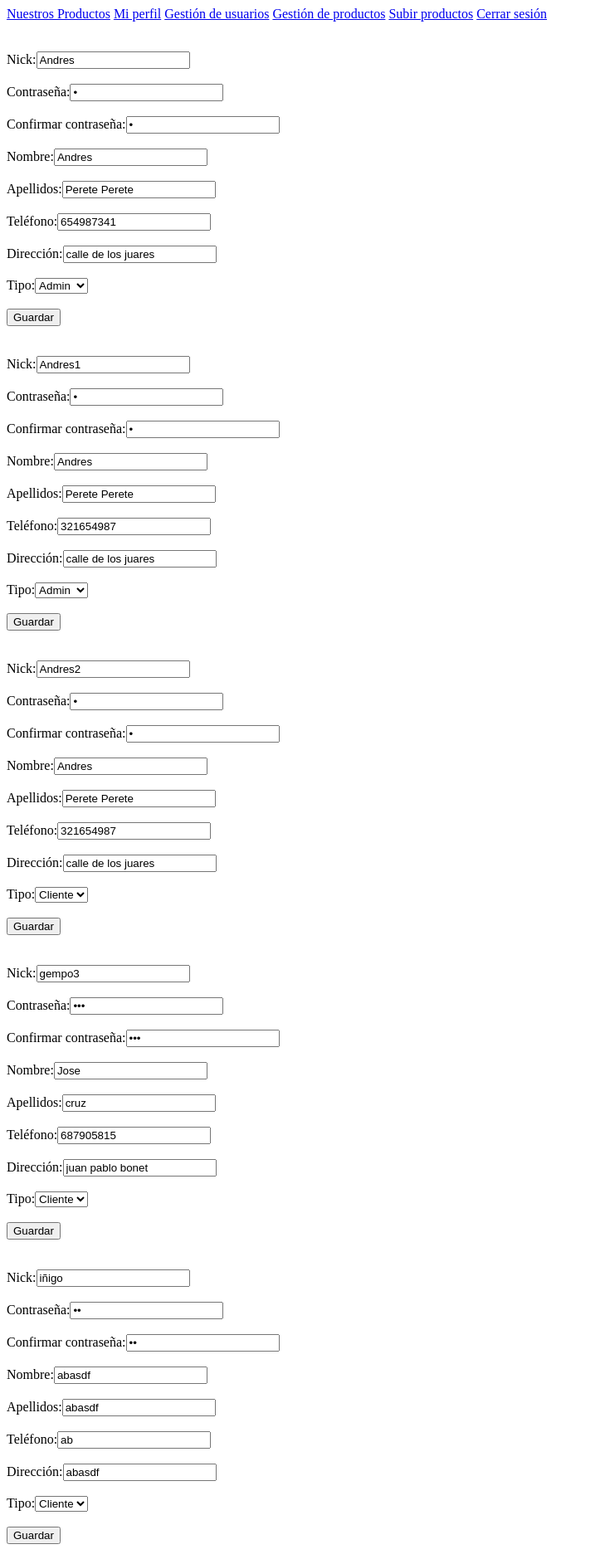
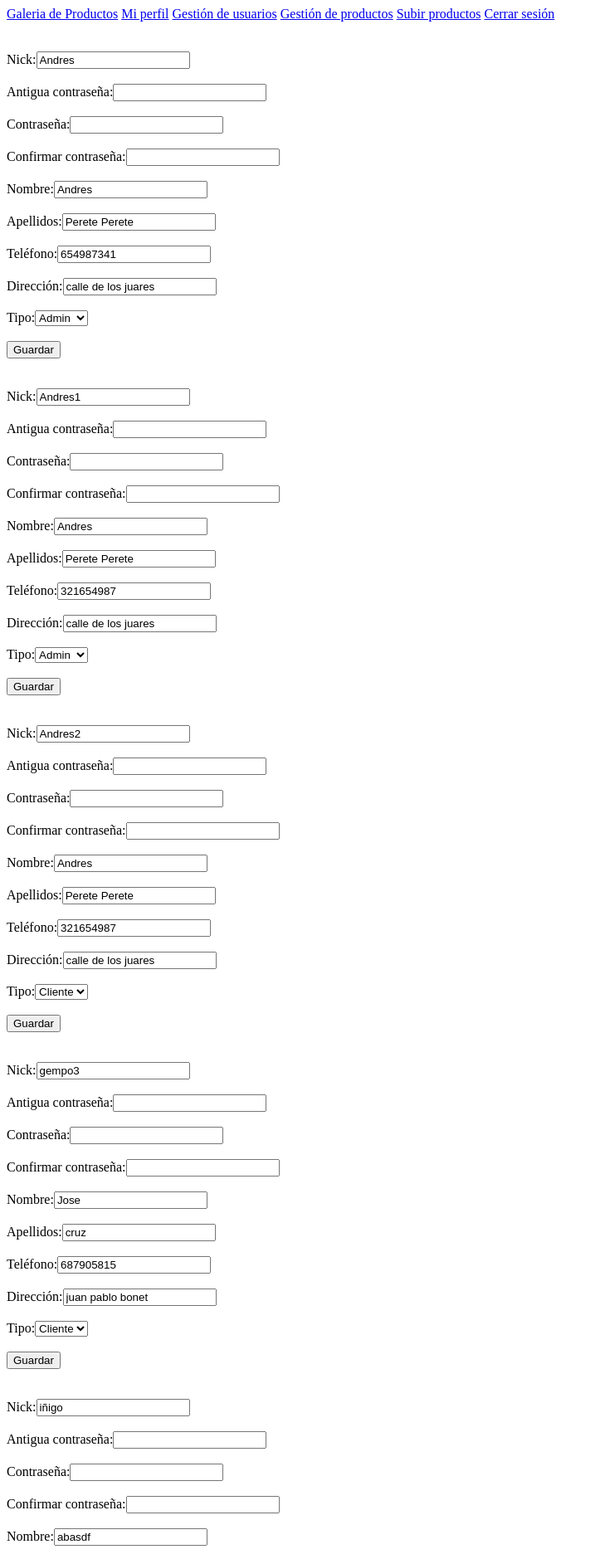
Before and after one commit to JoseManuelCruzSanchez/DAW-Comercion-Online, a PHP site: page /gestion_usuarios.php in a window 1280 px wide. Shown: the top 1879 px of the page at 83% size, without its empty margins (0-723 px from the left). Run offline with PHP 8.4, Linux system fonts and the light colour scheme; the visitor is signed in with stand-in values (Sample User, id 1); data comes from the database, SQL or seed files in the repository; some libraries are stand-ins or nearby versions.

Commit message:
Add files via upload

```diff
--- a/BBDD_scripts/comercio.sql
+++ b/BBDD_scripts/comercio.sql
@@ -3,7 +3,7 @@
 -- https://www.phpmyadmin.net/
 --
 -- Servidor: 127.0.0.1
--- Tiempo de generación: 12-11-2018 a las 14:57:58
+-- Tiempo de generación: 30-10-2018 a las 19:01:57
 -- Versión del servidor: 10.1.21-MariaDB
 -- Versión de PHP: 5.6.30
 
--- a/include/funciones.php
+++ b/include/funciones.php
@@ -34,9 +34,11 @@ function mostrarFormulario($form_action, $btn_value, $nick_readonly, $nick, $con
                 }
             ?>
             <br><br>
-            Contraseña:<input name="contrasena" type="password" value="<?= $contrasena ?>">
+            Antigua contraseña:<input name="antigua_contrasena" type="text">
             <br><br>
-            Confirmar contraseña:<input name="confirmar" type="password" value="<?= $confirmar ?>">
+            Contraseña:<input name="contrasena" type="text">
+            <br><br>
+            Confirmar contraseña:<input name="confirmar" type="text">
             <br><br>
             Nombre:<input name="nombre" value="<?= $nombre ?>">
             <br><br>
--- a/include/menu_admin.php
+++ b/include/menu_admin.php
@@ -1,4 +1,4 @@
-<a href="index.php">Nuestros Productos</a>
+<a href="index.php">Galeria de Productos</a>
 <a href="mi_perfil.php">Mi perfil</a>
 <a href="gestion_usuarios.php">Gestión de usuarios</a>
 <a href="gestion_productos.php">Gestión de productos</a>
--- a/include/menu_cliente.php
+++ b/include/menu_cliente.php
@@ -1,3 +1,3 @@
-<a href="index.php">Nuestros Productos</a>
+<a href="index.php">Galeria de Productos</a>
 <a href="mi_perfil.php">Mi perfil</a>
 <a href="cerrar_sesion.php">Cerrar sesión</a>
```
Also changed, not shown: mi_perfil.php (+19 -4 lines).
